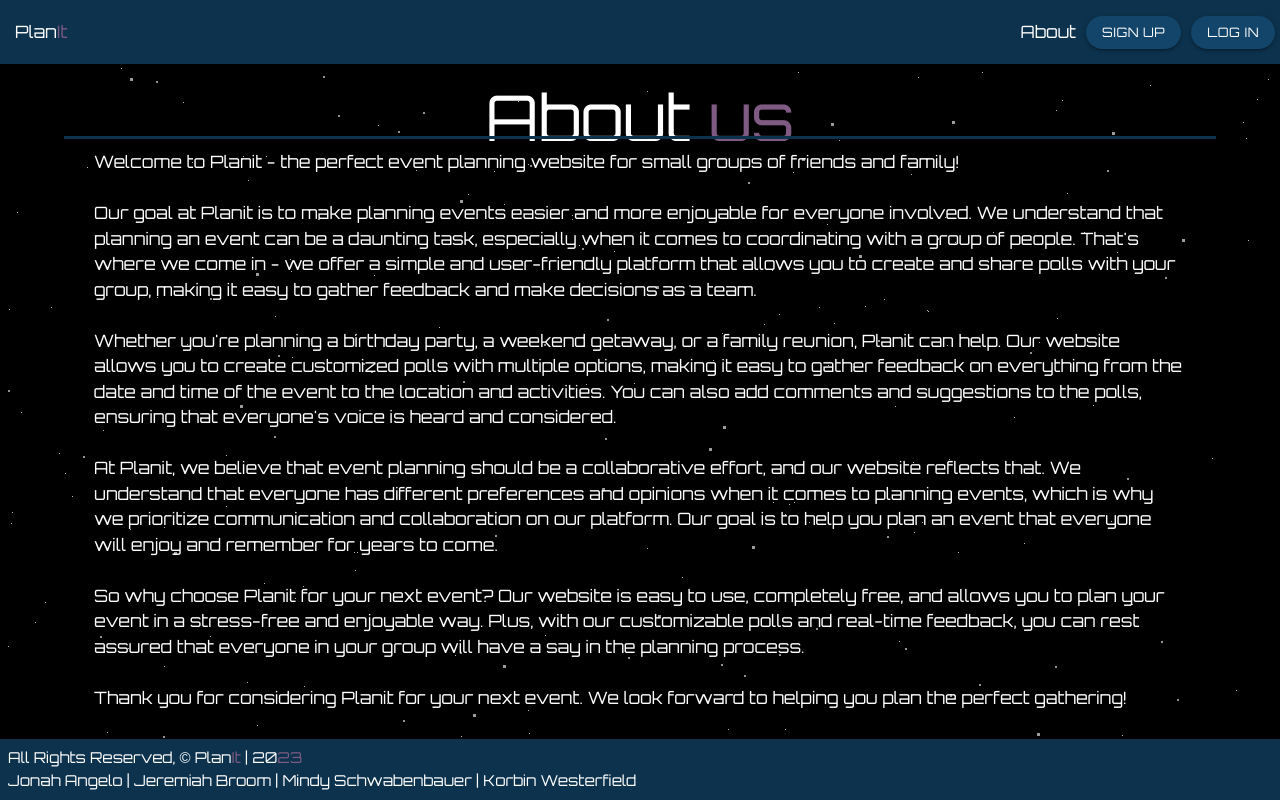
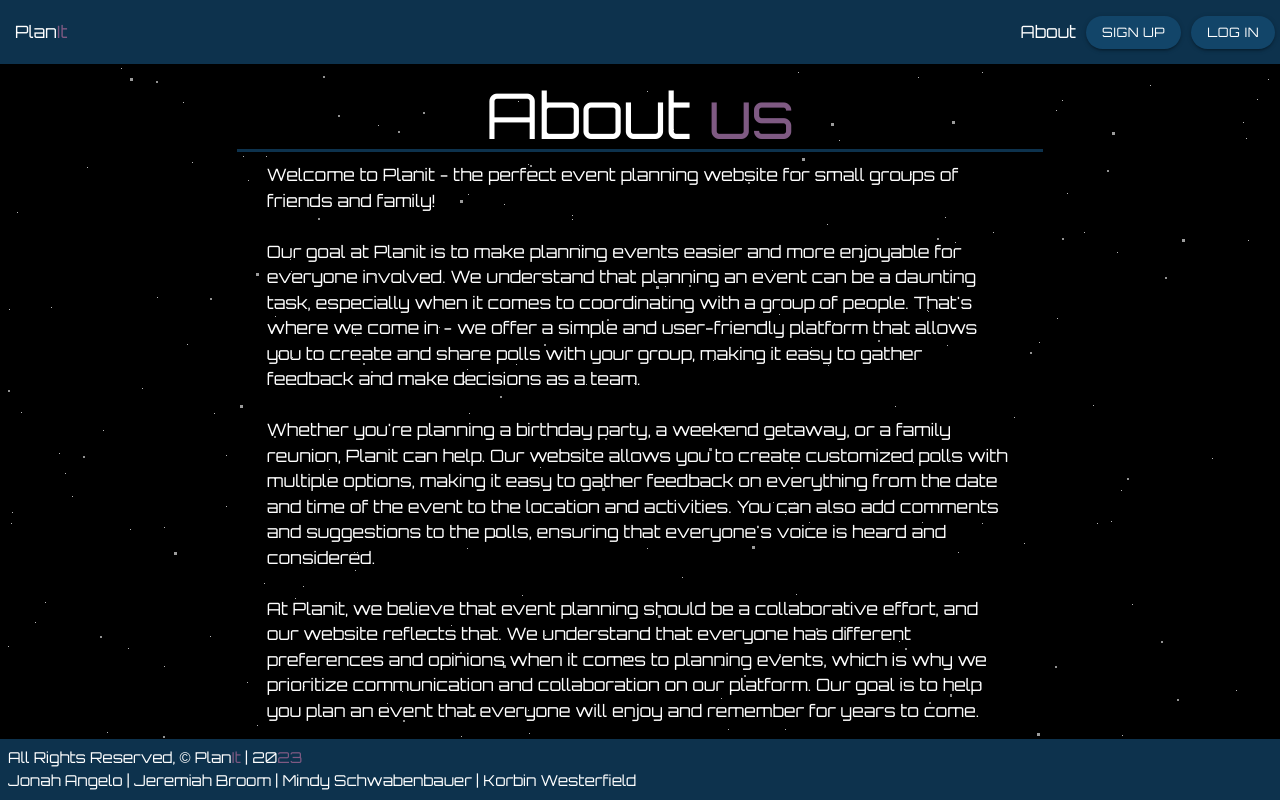
Before and after one commit to mindyschwab/Poll-App, a Django app: template planit/main_app/templates/about.html in a window 1280 px wide. Run offline with Django 3.2, Linux system fonts and the light colour scheme; the template is opened without the code that fills it, so the values that code supplies are empty; some libraries are stand-ins or nearby versions.

Commit message:
fixed positioning on base pages

```diff
--- a/planit/main_app/static/css/styles.css
+++ b/planit/main_app/static/css/styles.css
@@ -135,9 +123,9 @@
     position: relative;
     left: 20%;
     right: 40%;
-    top: 40px;
     width: 60%;
     z-index: 3;
+    margin: 0;
 }
 
 .aboutContent {
@@ -145,12 +133,12 @@
     color: white;
     left: 5%;
     right: 5%;
-    top: 17%;
     border-top: 3px solid #0D324D;
     padding: 10px 30px 90px 30px;
     font-size: 17px;
     background-color: transparent;
     z-index: 3;
+
 }
 
 .aboutParagraphContainer {
@@ -296,6 +286,13 @@
     color: white !important;
 }
 
+.container {
+    position: absolute;
+    top: 10%;
+    left: 10%;
+    right: 10%;
+}
+
 .btn-flat {
     color: #7F5A83;
 }
@@ -326,15 +324,13 @@
     background-color: transparent;
 }
 
-section {
-    position: absolute;
-    width: 100%;
+.stars {
+    position: fixed;
+    width: 100vw;
     height: 100vh;
     overflow: hidden;
-    justify-content: center;
-    align-items: center;
+    top: 0;
     left: 0;
-    top: 0;
 }
 
 .stars1 {
--- a/planit/main_app/templates/about.html
+++ b/planit/main_app/templates/about.html
@@ -1,6 +1,7 @@
 {% extends 'base.html' %}
 
 {% block content %}
+
 <h1 class="aboutTitle">About <span class="it">us</span></h1>
 
 <p class="aboutContent">Welcome to Planit - the perfect event planning website for small groups of friends and family!
@@ -31,9 +32,9 @@
     <br>
     Thank you for considering Planit for your next event. We look forward to helping you plan the perfect gathering!
 </p>
-<section>
+<div class="stars">
     <div class="stars1"></div>
     <div class="stars2"></div>
     <div class="stars3"></div>
-</section>
+</div>
 {% endblock %}
--- a/planit/main_app/templates/home.html
+++ b/planit/main_app/templates/home.html
@@ -13,10 +13,10 @@
             </div>
         {% endif %}
 </div>
-<section>
+<div class="stars">
     <div class="stars1"></div>
     <div class="stars2"></div>
     <div class="stars3"></div>
-</section>
+</div>
 
 {% endblock %}
--- a/planit/main_app/templates/main_app/event_form.html
+++ b/planit/main_app/templates/main_app/event_form.html
@@ -1,6 +1,7 @@
 {% extends 'base.html' %}
 
 {% block content %}
+<div class="addEventContainer">
     {% if object%}
         <h1 class="aboutTitle">Edit {{ object.name }}</h1>
     {% else %}
@@ -16,7 +17,7 @@
     </table>
     <input type="submit" value="Submit" class="btn">
   </form>
-
+</div>
 <script>
   const dateEl = document.getElementById('id_when');
   // M is Materialize's global variable
--- a/planit/main_app/templates/registration/login.html
+++ b/planit/main_app/templates/registration/login.html
@@ -11,9 +11,9 @@
     <button type="submit" class="btn">Log In</button>
   </form>
 </div>
-<section>
+<div class="stars">
   <div class="stars1"></div>
   <div class="stars2"></div>
   <div class="stars3"></div>
-</section>
+</div>
 {% endblock %}
--- a/planit/main_app/templates/registration/signup.html
+++ b/planit/main_app/templates/registration/signup.html
@@ -11,9 +11,9 @@
     <input type="submit" class="btn" id="signUpBtn" value="Sign Up">
   </form>
 </div>
-<section>
+<div class="stars">
   <div class="stars1"></div>
   <div class="stars2"></div>
   <div class="stars3"></div>
-</section>
+</div>
 {% endblock %}
```
Also changed, not shown: other parts of planit/main_app/static/css/styles.css (+8 -17 lines).
